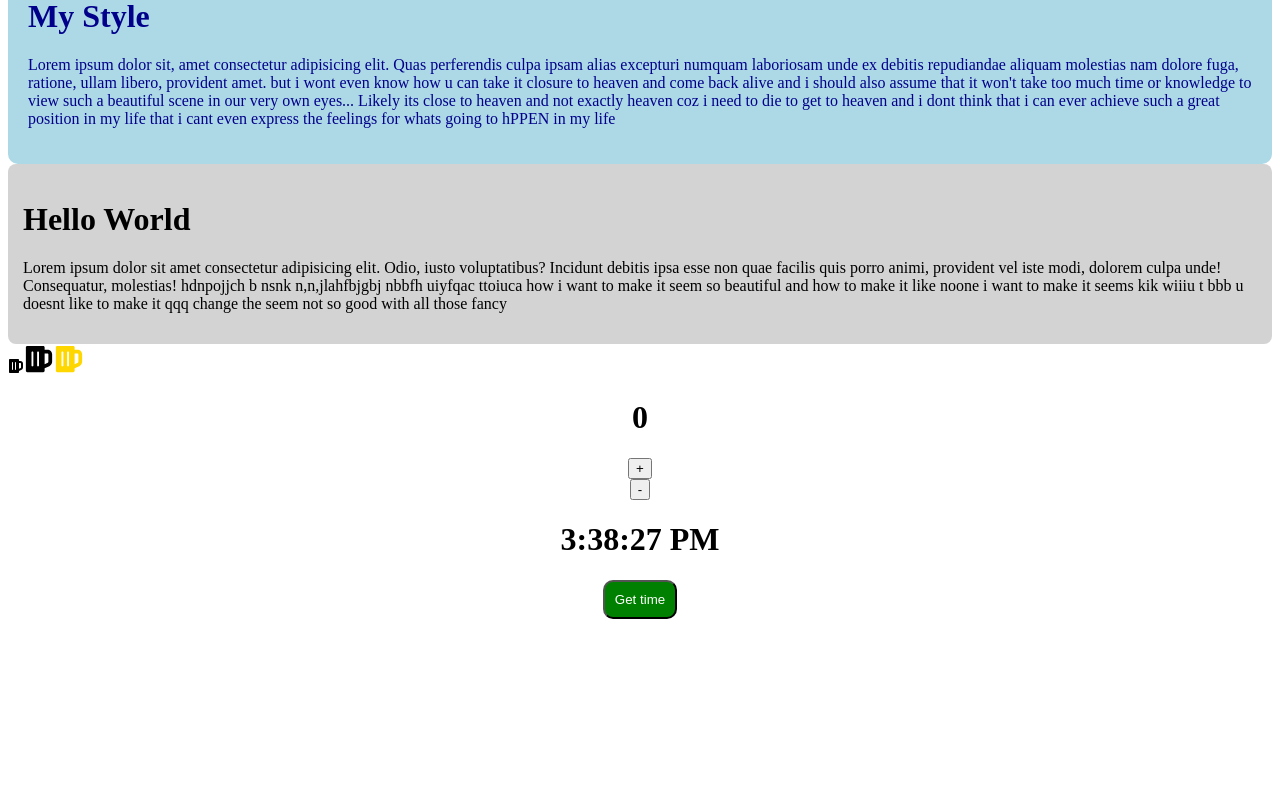
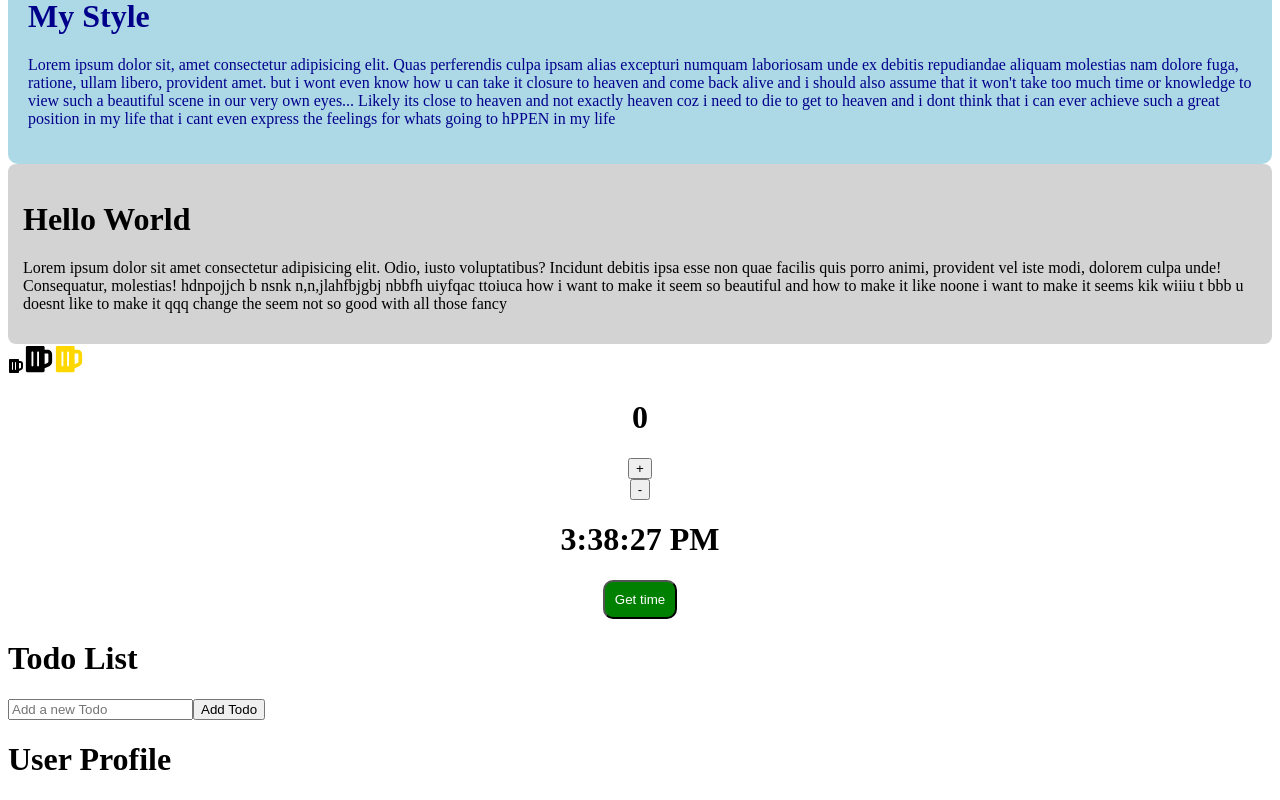
Before and after one commit to SujalKrG/react-demo, a React (Vite) app: page / in a window 1280 px wide. Shown: the part 612-1412 px from the top of the page. Before the commit the page ends 1239 px from the top, so only its background shows below. Built offline with nearby package versions, Linux system fonts and the light colour scheme.

Commit message:
implemented a small todo list with just add todo feature

```diff
--- a/src/App.jsx
+++ b/src/App.jsx
@@ -12,6 +12,8 @@
 import IconComponent from './components/IconComponent'
 import CounterApp from './components/CounterApp'
 import TimeUpdate from './components/TimeUpdate'
+import TodoList from './components/TodoList'
+import Profile from './components/Profile'
 
 
 
@@ -30,6 +32,8 @@
       <IconComponent />
       <CounterApp />
       <TimeUpdate />
+      <TodoList />
+      <Profile />
       <Footer />
     </div>
   )
--- /dev/null
+++ b/src/components/Profile.jsx
@@ -0,0 +1,15 @@
+import React, { useState } from "react";
+
+const Profile = () => {
+
+    const [profile, setProfile] = useState({
+        name: '',
+        age: ''
+    });
+  return <div>
+    <h1>User Profile</h1>
+    <div></div>
+  </div>;
+};
+
+export default Profile;
--- /dev/null
+++ b/src/components/TodoList.jsx
@@ -0,0 +1,42 @@
+import React, { useState } from "react";
+
+const TodoList = () => {
+  const [todos, setTodos] = useState([]);
+  const [inputValue, setInputValue] = useState("");
+
+  const handleSubmit = (e) => {
+    e.preventDefault();
+
+    if (inputValue.trim()) {
+      setTodos([...todos, inputValue]);
+      setInputValue("");
+    }
+  };
+
+  const handleChange = (e) => {
+    setInputValue(e.target.value);
+  };
+
+  return (
+    <div>
+      <h1>Todo List</h1>
+      <form onSubmit={handleSubmit}>
+        <input
+          type="text"
+          value={inputValue}
+          onChange={handleChange}
+          placeholder="Add a new Todo"
+        />
+        <button type="submit">Add Todo</button>
+      </form>
+
+      <ul>
+        {todos.map((todo, index) => (
+          <li key={index}>{todo}</li>
+        ))}
+      </ul>
+    </div>
+  );
+};
+
+export default TodoList;
```
